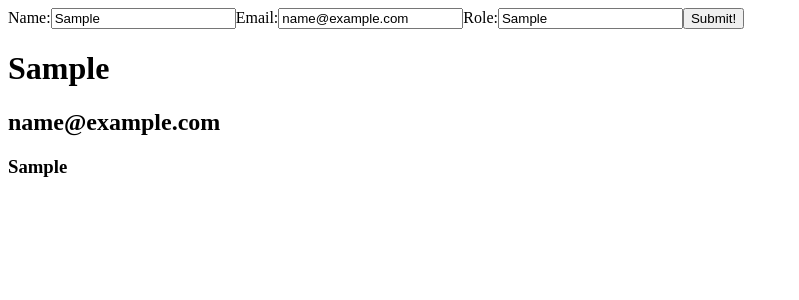
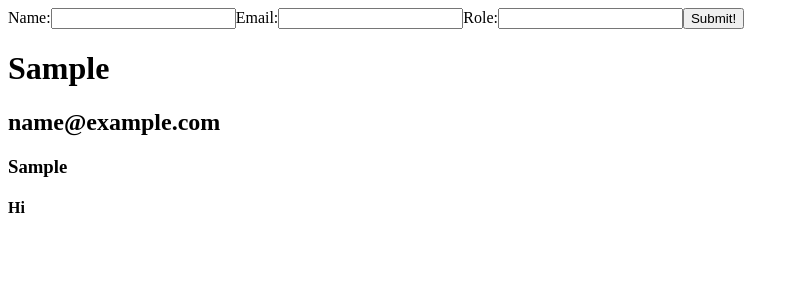
Before and after one commit to bloominstituteoftechnology/team-builder, a React (Create React App) app: page / in a window 1280 px wide. Both pictures are taken after typing "Sample", "name@example.com", "Sample" into the empty fields and a click on the button "Submit!". Shown: the top 300 px of the page, without its empty margins (0-799 px from the left). Built offline with nearby package versions, Linux system fonts and the light colour scheme.

Commit message:
Render team list

```diff
--- a/src/App.js
+++ b/src/App.js
@@ -3,26 +3,24 @@ import Form from './Components/Form/Form';
 import List from './Components/List/List';
 import './App.css';
 
-const data = [];
 function App() {
+  const [user, setUser] = useState("");
+  const [data, setData] = useState([]);
   const handleSubmit = event => {
     event.preventDefault();
-    // data[...user, user];
-    // setUser({ name: '', email: '', role: '' });
-    console.log(user);
+    setData([...data, user]);
+    setUser({ name: '', email: '', role: '' });
   }
 
   const handleChange = event => {
-    console.log(event.target.value);
     setUser({ ...user, [event.target.name]: event.target.value })
   }
 
-  const [user, setUser] = useState("");
 
   return (
     <div className="App">
       <Form user={user} handleSubmit={event => handleSubmit(event)} handleChange={event => handleChange(event)} />
-      <List user={user} />
+      <List user={user} data={data} />
     </div>
   );
 }
--- a/src/Components/List/List.js
+++ b/src/Components/List/List.js
@@ -1,11 +1,22 @@
 import React from 'react';
 
 const List = (props) => {
+  console.log(props.data);
+  console.log('name', props.data.name);
   return (
     <div>
-      <h1>{props.user.name}</h1>
-      <h2>{props.user.email}</h2>
-      <h3>{props.user.role}</h3>
+      {props.data.map(user => {
+        return (
+          <div>
+            <h1>{user.name}</h1>
+            <h2>{user.email}</h2>
+            <h3>{user.role}</h3>
+            <h4>Hi</h4>
+          </div>
+        )
+
+      })
+      }
     </div>
   )
 }
```
